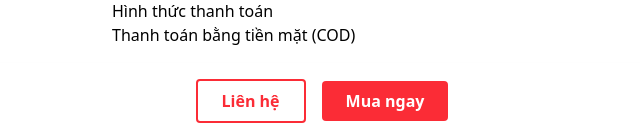
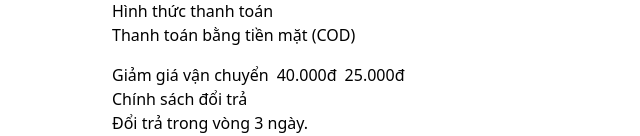
Before and after one commit to DinhLamTruong/web-foods, a React (Vite) app: page / in a window 1280 px wide. Shown: the part 661-797 px from the top of the page, without its empty margins (318-958 px from the left). Built offline with nearby package versions, Linux system fonts and the light colour scheme.

Commit message:
update ui

```diff
--- a/src/pages/home/Home.jsx
+++ b/src/pages/home/Home.jsx
@@ -283,7 +283,7 @@
         </div>
       </div> */}
 
-      <div className="fixed bottom-0 left-0 w-full bg-white shadow-lg z-100">
+      {/* <div className="fixed bottom-0 left-0 w-full bg-white shadow-lg z-100">
         <div className="flex items-center justify-center gap-4 p-4 shadow-xl">
           <button className="px-6 py-2 border-2 border-red-500 text-red-500 font-bold rounded hover:bg-red-50 transition">
             Liên hệ
@@ -293,7 +293,7 @@
             Mua ngay
           </button>
         </div>
-      </div>
+      </div> */}
     </>
   );
 };
```
